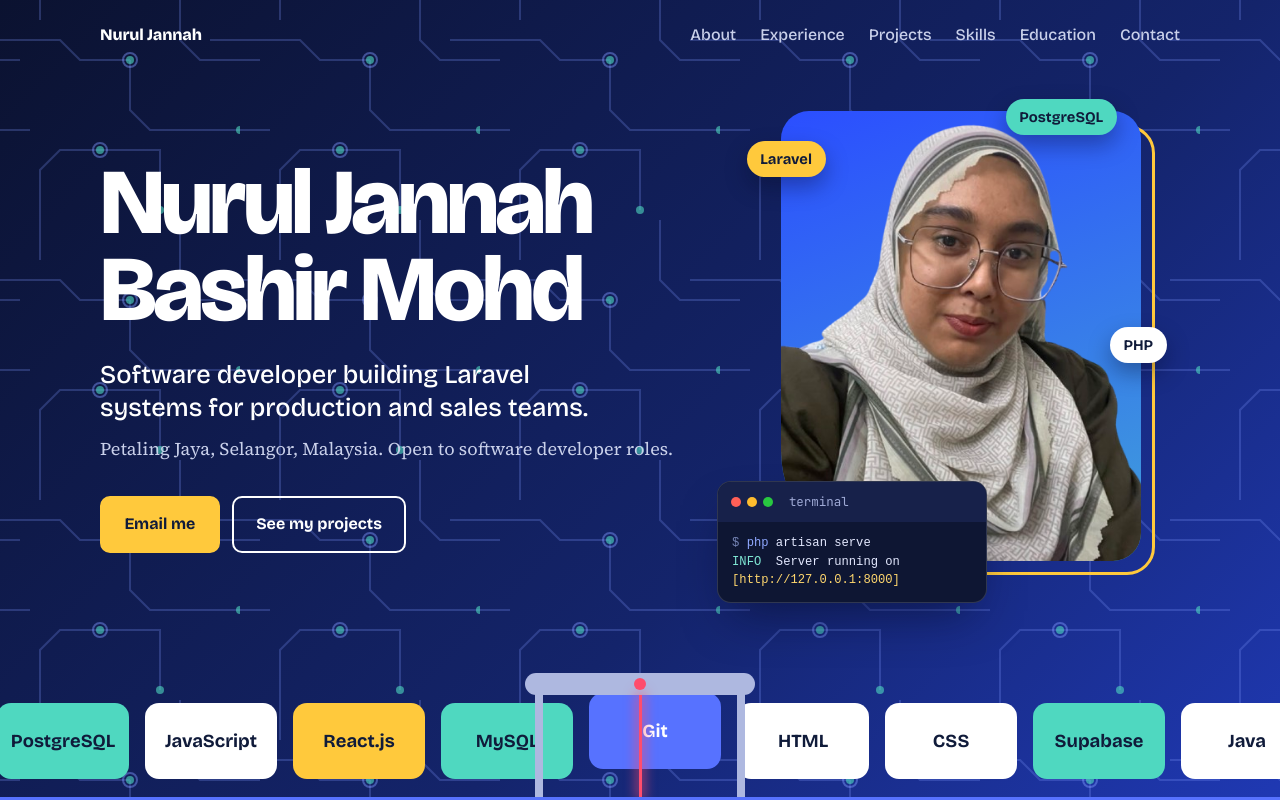
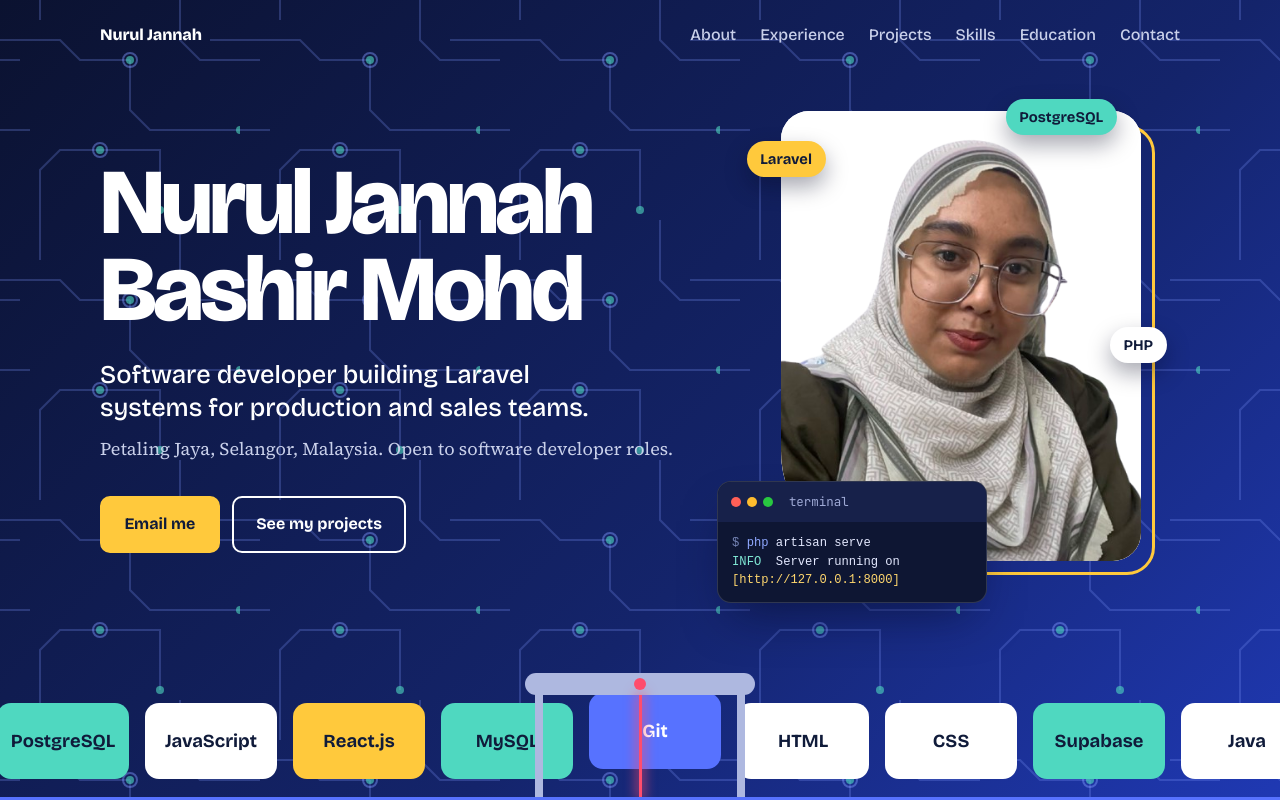
Before and after one commit to nanashir1105/portfolio, a plain HTML site: page index.html in a window 1280 px wide. Shown: the top 800 px of the page. Drawn offline with nearby package versions, Linux system fonts and the light colour scheme.

Commit message:
Update index.html

```diff
--- a/index.html
+++ b/index.html
@@ -81,9 +81,9 @@
   .hero-art { position: relative; justify-self: center; width: min(360px, 100%); margin-bottom: 2.5rem; }
   .portrait { position: relative; }
   .frame-back { position: absolute; inset: 0; transform: translate(14px, 14px); border: 3px solid var(--yellow); border-radius: 28px 28px 28px 110px; }
-  .frame { position: relative; aspect-ratio: 4 / 5; border-radius: 28px 28px 28px 110px; overflow: hidden; background: linear-gradient(160deg, #2B4EFF 0%, #4FD8C0 170%); display: grid; place-items: center; }
-  .frame .initials { font-family: var(--display); font-weight: 800; font-size: 6.5rem; letter-spacing: -.05em; color: rgba(255,255,255,.92); }
-  .frame img { position: absolute; inset: 0; width: 100%; height: 100%; object-fit: cover; }
+  .frame { position: relative; aspect-ratio: 4 / 5; border-radius: 28px 28px 28px 110px; overflow: hidden; background: #fff; display: grid; place-items: center; }
+  .frame .initials { font-family: var(--display); font-weight: 800; font-size: 6.5rem; letter-spacing: -.05em; color: var(--cobalt); }
+  .frame img { position: absolute; inset: 0; width: 100%; height: 100%; object-fit: cover; object-position: center top; background: #fff; }
   .float { position: absolute; font-family: var(--display); font-weight: 700; font-size: .92rem; padding: .35rem .85rem; border-radius: 999px; box-shadow: 0 10px 22px rgba(5,10,35,.35); color: var(--ink); }
   .float.f1 { top: 30px; left: -34px; background: var(--yellow); }
   .float.f2 { top: 48%; right: -26px; background: #fff; }
```
